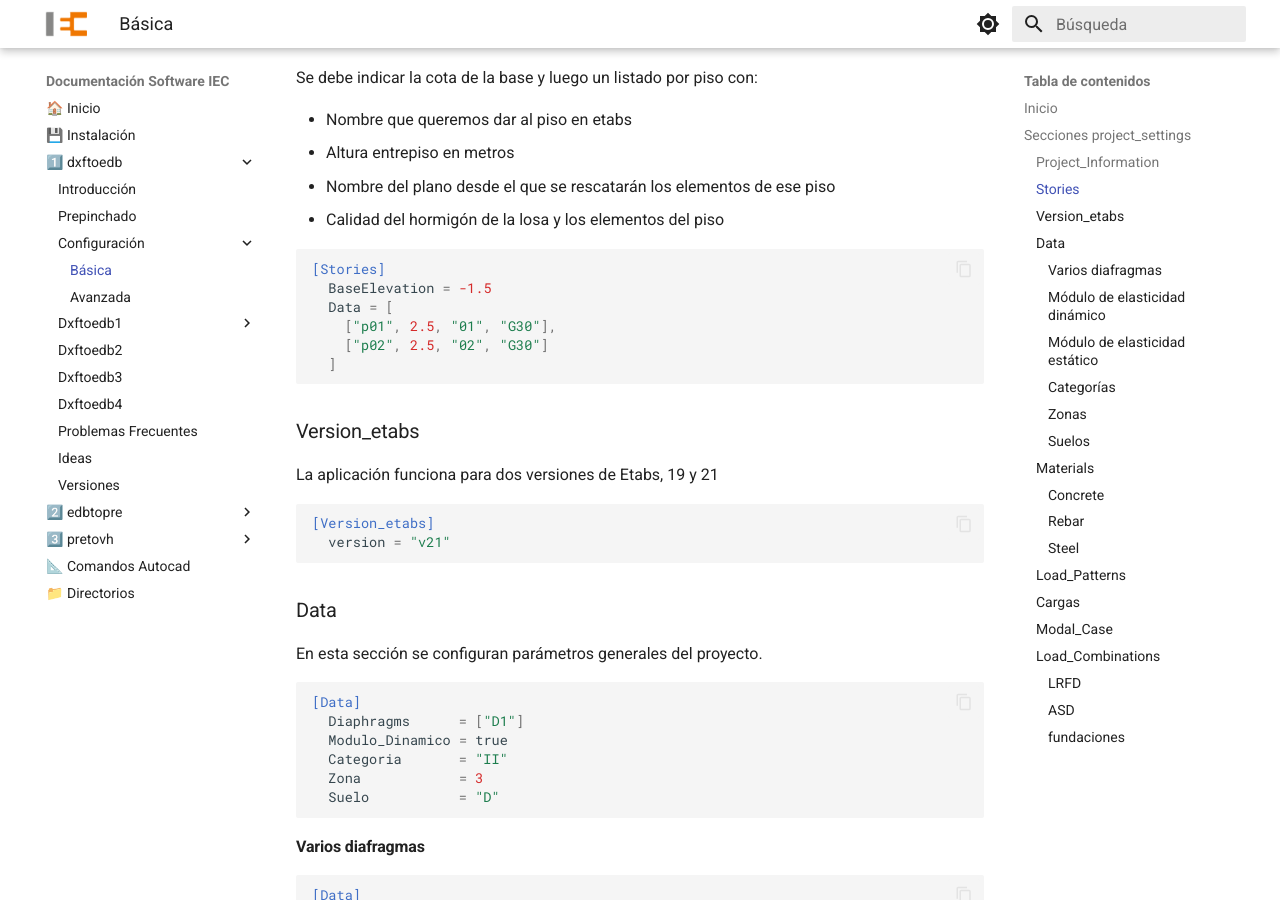
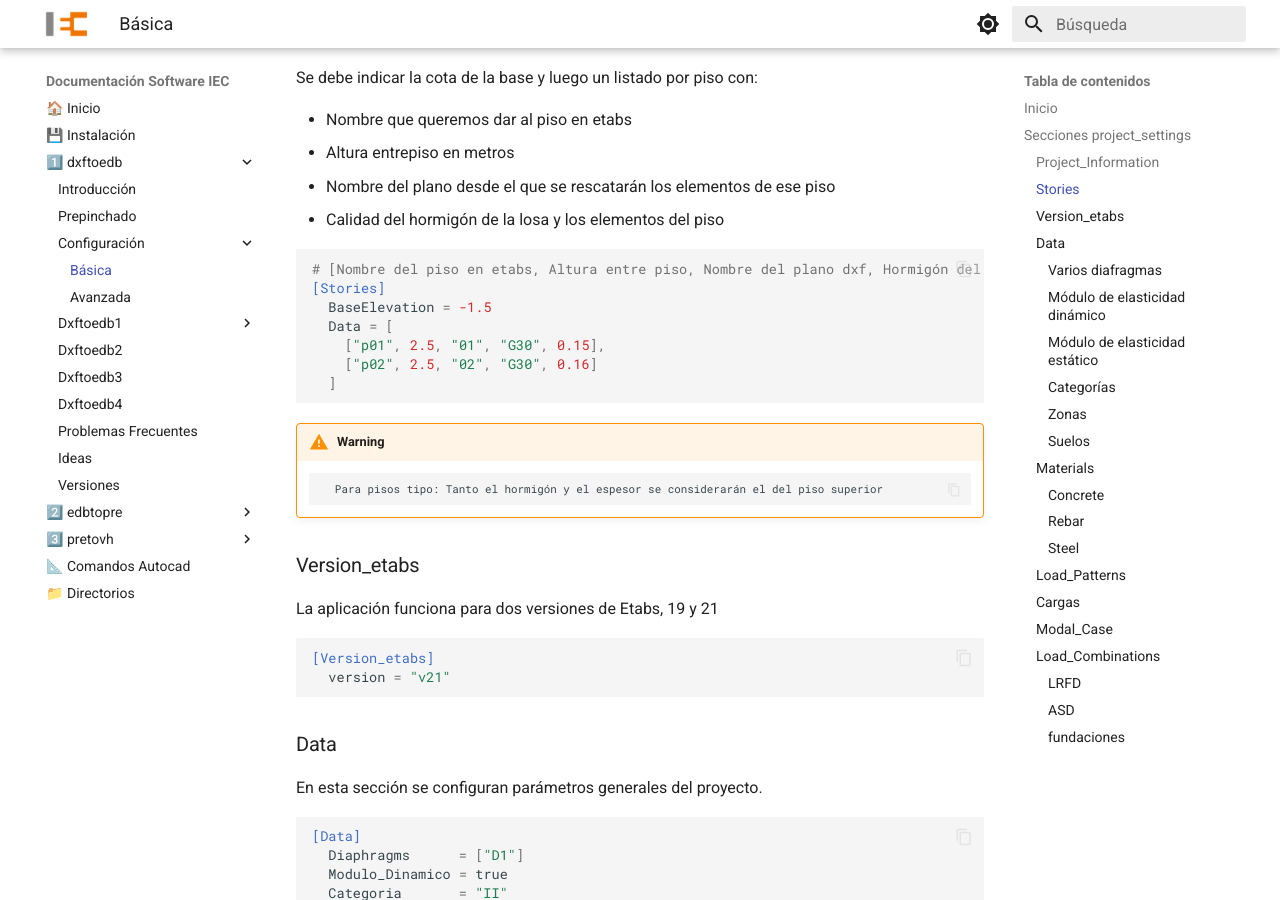
Before and after one commit to iec-ingenieria/documentacion, an MkDocs documentation site: the page built from docs/dxftoedb/configuracion.md, in a window 1280 px wide and 900 px high, scrolled down 2944 px. Built offline with MkDocs 1.6.1 and Material for MkDocs 9.7.7, drawn with Linux system fonts in a browser that asks for light colours; some of the changed text lies outside the part shown.

Commit message:
dxftoedb: Documentación adicional para nueva versión 1.1.0

````diff
--- a/docs/dxftoedb/configuracion.md
+++ b/docs/dxftoedb/configuracion.md
@@ -29,8 +29,8 @@
 [Stories]
   BaseElevation = -1.5
   Data = [
-    ["p01", 2.5, "01", "G30"],
-    ["p02", 2.5, "02", "G30"]
+    ["p01", 2.5, "01", "G30", 0.15],
+    ["p02", 2.5, "02", "G30", 0.16]
   ]
 
 [Version_etabs]
@@ -115,13 +115,16 @@
 - Calidad del hormigón de la losa y los elementos del piso
 
 ```toml
+# [Nombre del piso en etabs, Altura entre piso, Nombre del plano dxf, Hormigón del piso, Espesor de losa tipo del piso]
 [Stories]
   BaseElevation = -1.5
   Data = [
-    ["p01", 2.5, "01", "G30"],
-    ["p02", 2.5, "02", "G30"]
+    ["p01", 2.5, "01", "G30", 0.15],
+    ["p02", 2.5, "02", "G30", 0.16]
   ]
 ```
+!!! warning
+          Para pisos tipo: Tanto el hormigón y el espesor se considerarán el del piso superior
 
 ### Version_etabs
 
@@ -244,7 +247,7 @@
 Se debe asignar un nombre a cada carga, la cual se debe tener una correlación con un load pattern estático de la sección anterior.
 
 ```toml
-[cargas]
+[Cargas]
   estacionamiento = [0.10, 0.50]
   habitacion      = [0.15, 0.20]
   pasillo         = [0.15, 0.40]
````
Also changed, not shown: docs/dxftoedb/versiones.md (+3 -11 lines).
